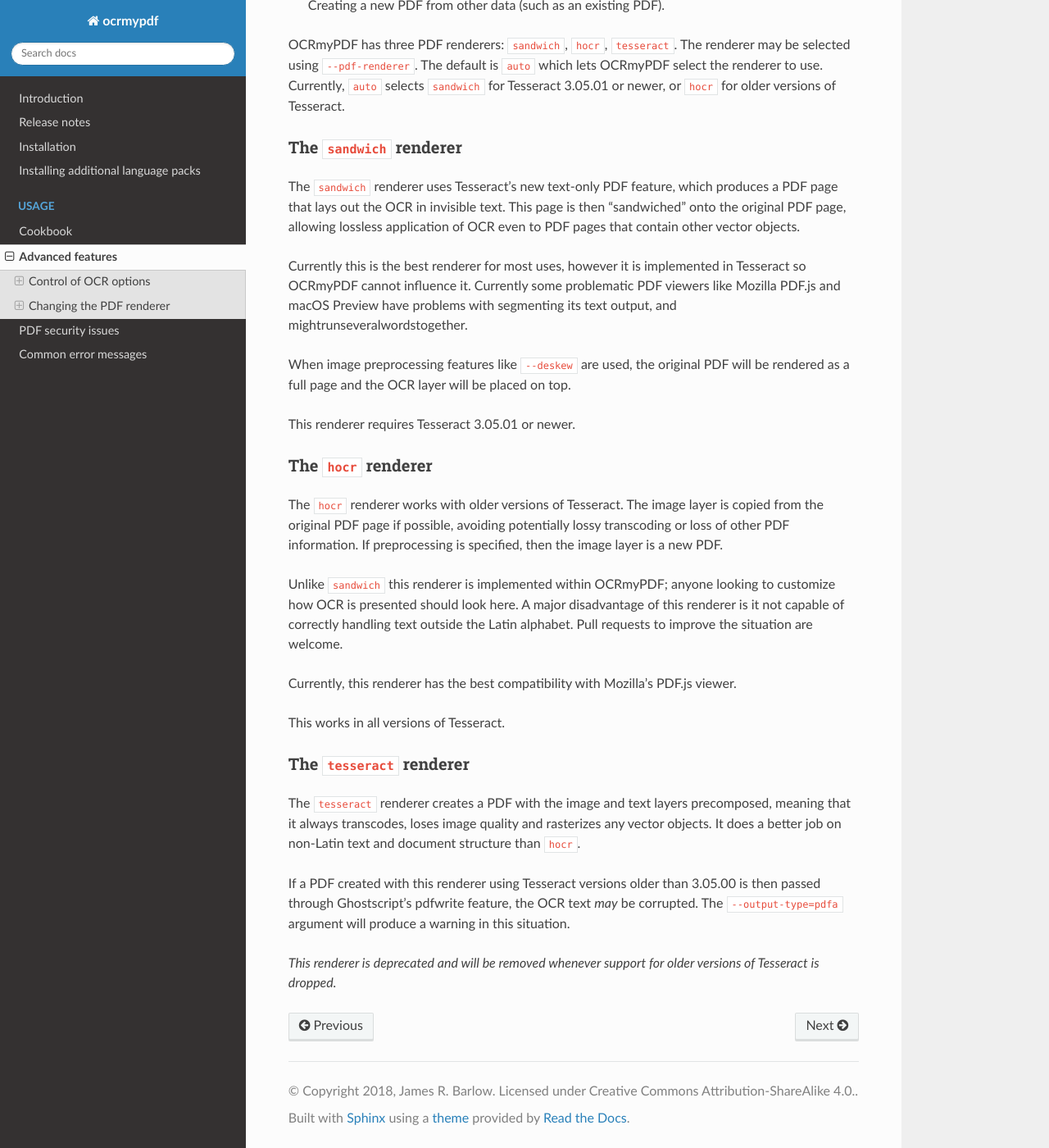
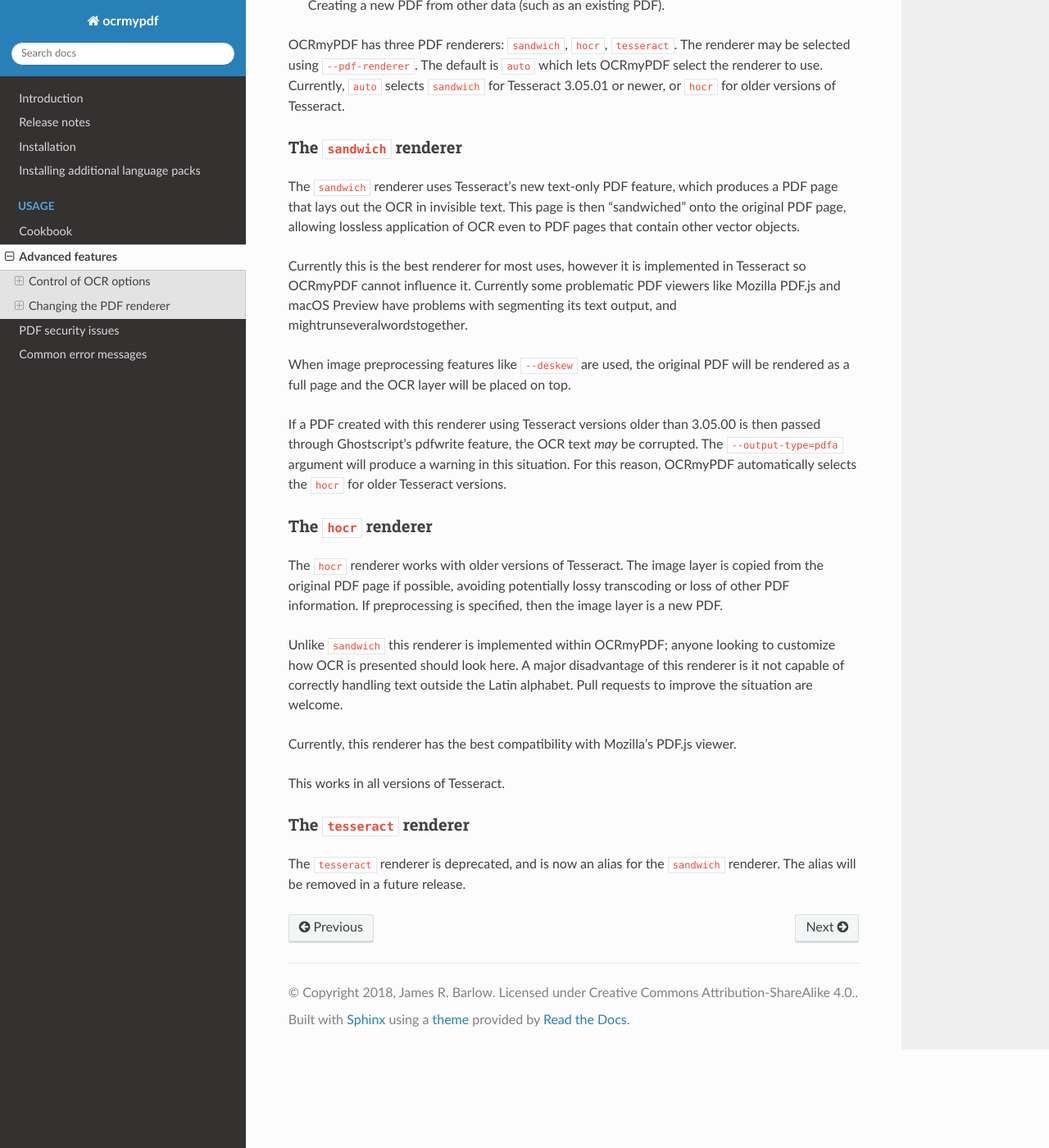
Before and after one commit to ocrmypdf/OCRmyPDF, a Sphinx documentation site: the page built from docs/advanced.rst, in a window 1280 px wide and 1400 px high, scrolled down 2647 px. Shown: the whole window at 82% size. Built offline with Sphinx 7.4.7 and the Read the Docs theme 2.0.0, drawn with Linux system fonts in a browser that asks for light colours; pages that are not in the unit, such as notebooks, are missing from menus.

Commit message:
Document aliasing of tesseract renderer

```diff
--- a/docs/advanced.rst
+++ b/docs/advanced.rst
@@ -116,7 +116,7 @@
 
 When image preprocessing features like ``--deskew`` are used, the original PDF will be rendered as a full page and the OCR layer will be placed on top.
 
-This renderer requires Tesseract 3.05.01 or newer.
+If a PDF created with this renderer using Tesseract versions older than 3.05.00 is then passed through Ghostscript's pdfwrite feature, the OCR text *may* be corrupted. The ``--output-type=pdfa`` argument will produce a warning in this situation.  For this reason, OCRmyPDF automatically selects the ``hocr`` for older Tesseract versions.
 
 The ``hocr`` renderer
 """""""""""""""""""""
@@ -132,8 +132,4 @@
 The ``tesseract`` renderer
 """"""""""""""""""""""""""
 
-The ``tesseract`` renderer creates a PDF with the image and text layers precomposed, meaning that it always transcodes, loses image quality and rasterizes any vector objects. It does a better job on non-Latin text and document structure than ``hocr``.
-
-If a PDF created with this renderer using Tesseract versions older than 3.05.00 is then passed through Ghostscript's pdfwrite feature, the OCR text *may* be corrupted. The ``--output-type=pdfa`` argument will produce a warning in this situation.
-
-*This renderer is deprecated and will be removed whenever support for older versions of Tesseract is dropped.*
+The ``tesseract`` renderer is deprecated, and is now an alias for the ``sandwich`` renderer.  The alias will be removed in a future release.
```
